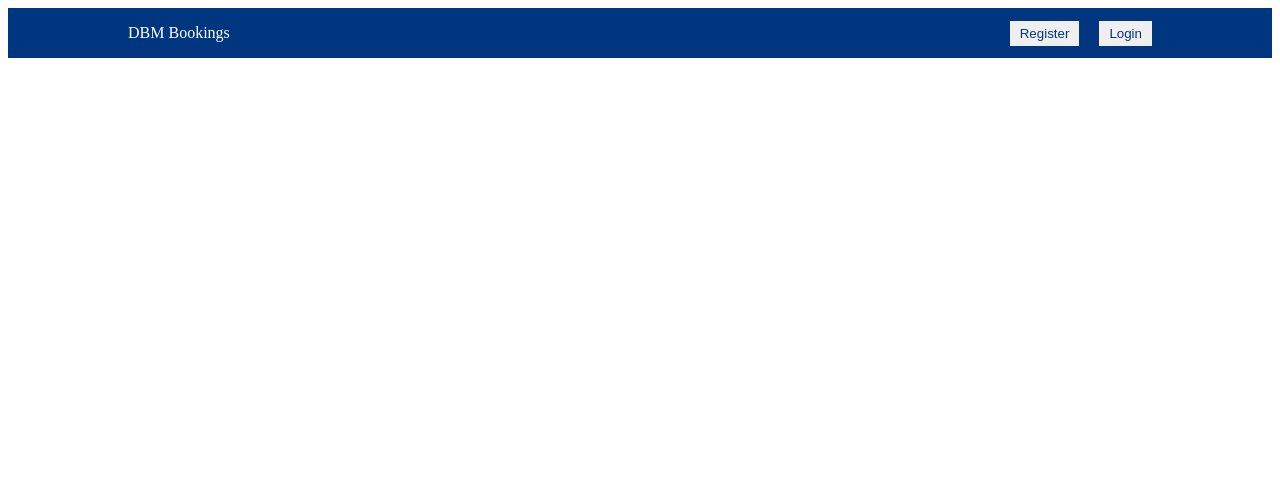
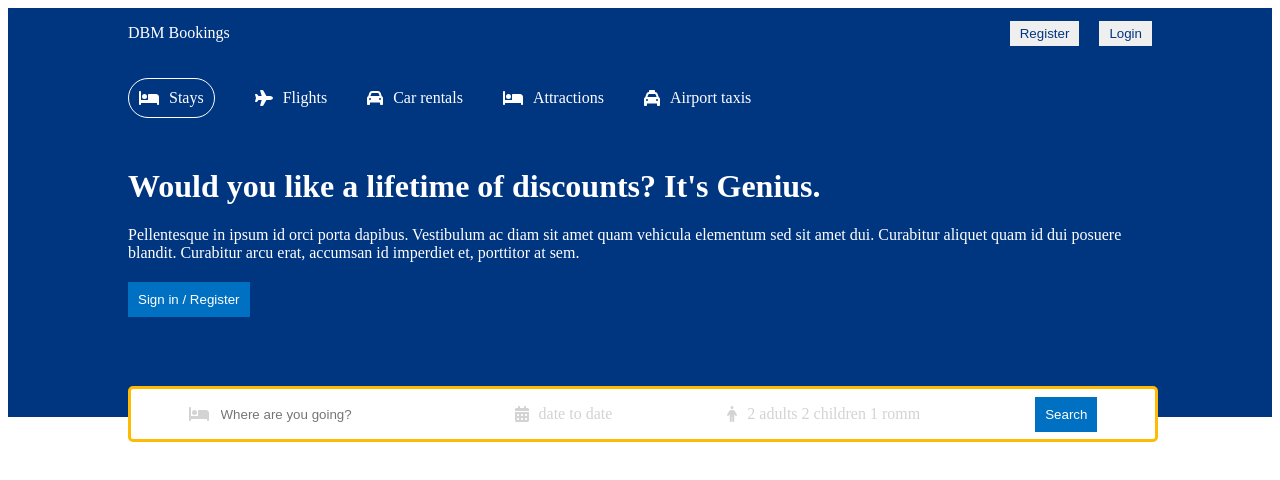
Before and after one commit to delanobmarques/react-reservation-app, a React (Create React App) app: page / in a window 1280 px wide. Shown: the top 480 px of the page. Built offline with nearby package versions, Linux system fonts and the light colour scheme.

Commit message:
add fontawesome to the project, create and start styling header component

```diff
--- a/package.json
+++ b/package.json
@@ -3,6 +3,10 @@
   "version": "0.1.0",
   "private": true,
   "dependencies": {
+    "@fortawesome/fontawesome-svg-core": "^6.2.1",
+    "@fortawesome/free-regular-svg-icons": "^6.2.1",
+    "@fortawesome/free-solid-svg-icons": "^6.2.1",
+    "@fortawesome/react-fontawesome": "^0.2.0",
     "@testing-library/jest-dom": "^5.16.5",
     "@testing-library/react": "^13.4.0",
     "@testing-library/user-event": "^13.5.0",
--- /dev/null
+++ b/src/components/header/Header.component.jsx
@@ -0,0 +1,65 @@
+import { faBed, faCalendarDays, faCar, faPerson, faPlane, faTaxi } from "@fortawesome/free-solid-svg-icons"
+import { FontAwesomeIcon } from "@fortawesome/react-fontawesome"
+import "./Header.styles.css"
+
+const Header = () => {
+  return (
+    <div className="header">
+        <div className="headerContainer">
+            <div className="headerList">
+                <div className="headerListItem active">
+                    <FontAwesomeIcon icon={faBed} />
+                    <span>Stays</span>
+                </div>
+                <div className="headerListItem">
+                    <FontAwesomeIcon icon={faPlane} />
+                    <span>Flights</span>
+                </div>
+                <div className="headerListItem">
+                    <FontAwesomeIcon icon={faCar} />
+                    <span>Car rentals</span>
+                </div>
+                <div className="headerListItem">
+                    <FontAwesomeIcon icon={faBed} />
+                    <span>Attractions</span>
+                </div>
+                <div className="headerListItem">
+                    <FontAwesomeIcon icon={faTaxi} />
+                    <span>Airport taxis</span>
+                </div>
+            </div>
+            <h1 className="headerTitle">
+                Would you like a lifetime of discounts? It's Genius.
+            </h1>
+            <p className="headerDesc">
+                Pellentesque in ipsum id orci porta dapibus. Vestibulum ac diam sit amet quam vehicula elementum sed sit amet dui. Curabitur aliquet quam id dui posuere blandit. Curabitur arcu erat, accumsan id imperdiet et, porttitor at sem.
+            </p>
+            <button className="headerBtn">Sign in / Register</button>
+            <div className="headerSearch">
+                <div className="headerSearchItem">
+                    <FontAwesomeIcon icon={faBed} className="headerIcon" />
+                    <input
+                        type="text"
+                        placeholder="Where are you going?"
+                        className="headerSearchInput"
+                    />
+                </div>
+                <div className="headerSearchItem">
+                    <FontAwesomeIcon icon={faCalendarDays} className="headerIcon" />
+                    <span className="headerSearchText">date to date</span>
+                </div>
+                <div className="headerSearchItem">
+                    <FontAwesomeIcon icon={faPerson} className="headerIcon" />
+                    <span className="headerSearchText">2 adults 2 children 1 romm</span>
+                </div>
+                <div className="headerSearchItem">
+                    <button className="headerBtn">Search</button>
+                </div>
+            </div>
+
+        </div>
+    </div>
+  )
+}
+
+export default Header
--- /dev/null
+++ b/src/components/header/Header.styles.css
@@ -0,0 +1,81 @@
+.header {
+    background-color: #003580;
+    color: white;
+    display: flex;
+    justify-content: center;
+    position: relative;
+}
+
+.headerContainer {
+    width: 100%;
+    max-width: 1024px;
+    margin: 20px 0px 100px 0px;
+}
+
+
+
+.headerList {
+    display: flex;
+    gap: 40px;
+    margin-bottom: 50px;
+}
+
+.headerListItem {
+    display: flex;
+    align-items: center;
+    gap: 10px;
+}
+
+.headerListItem.active {
+    border: 1px solid white;
+    padding: 10px;
+    border-radius: 20px;
+}
+
+.headerDesc {
+    margin: 20px 0px;
+}
+
+.headerBtn {
+    background-color: #0071c2;
+    color: white;
+    font-weight: 500;
+    border: none;
+    padding: 10px;
+    cursor: pointer;
+}
+
+.headerSearch {
+    height: 30px;
+    background-color: white;
+    border: 3px solid #febb02;
+    display: flex;
+    align-items: center;
+    justify-content: space-around;
+    padding: 10px 0px;
+    border-radius: 5px;
+    position: absolute;
+    bottom: -25px;
+    width: 100%;
+    max-width: 1024px;
+}
+
+.headerIcon {
+    color: lightgray;
+}
+
+.headerSearchItem {
+    display: flex;
+    align-items: center;
+    gap: 10px;
+}
+
+.headerSearchInput {
+    border: none;
+    outline: none;
+}
+
+.headerSearchText {
+    color: lightgray;
+    cursor: pointer;
+}
--- a/src/pages/home/Home.page.jsx
+++ b/src/pages/home/Home.page.jsx
@@ -1,3 +1,4 @@
+import Header from "../../components/header/Header.component"
 import Navbar from "../../components/navbar/Navbar.component"
 import "./home.styles.css"
 
@@ -5,6 +6,7 @@
   return (
     <>
         <Navbar />
+        <Header />
     </>
   )
 }
```
Also changed, not shown: 1 other file (tests, documents, lock files or other folders).
